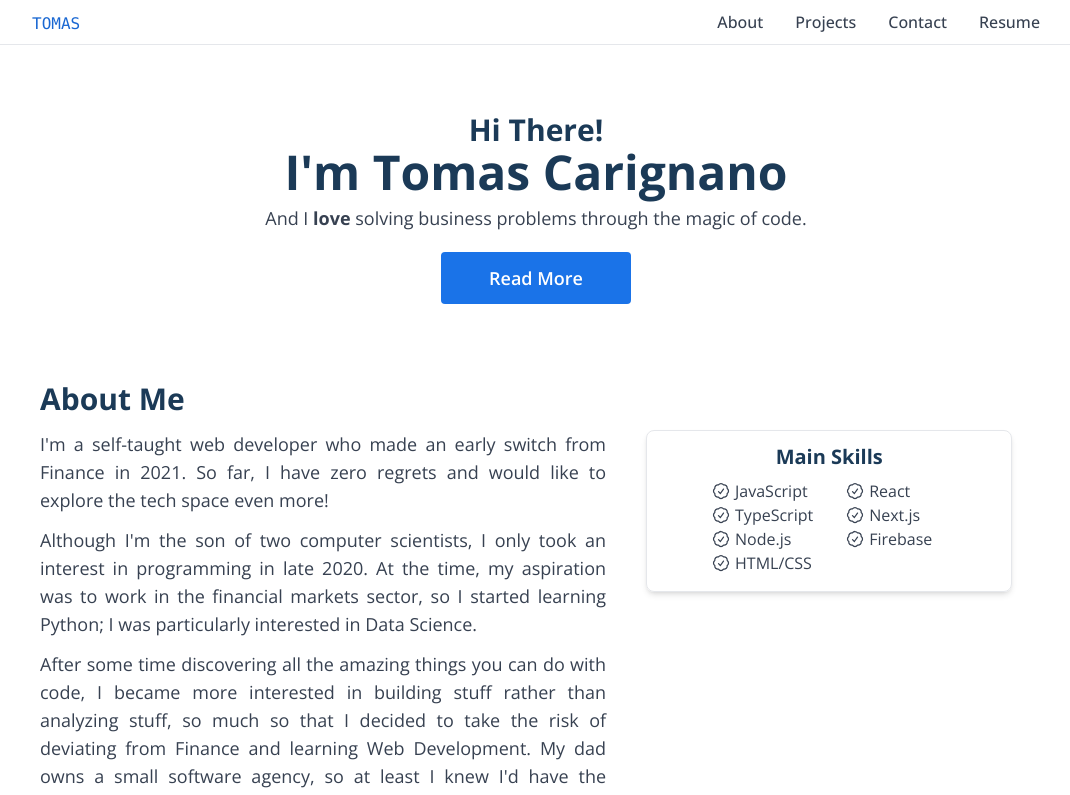
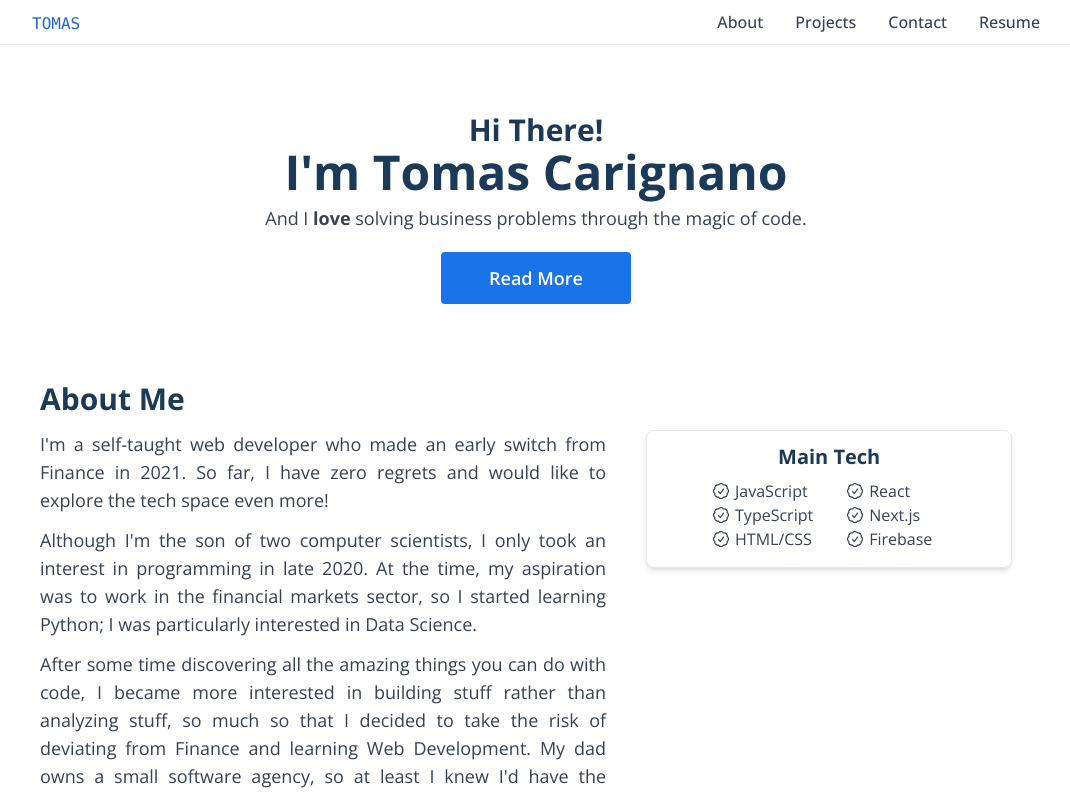
Before and after one commit to tomascarignano98/personal-site, a Next.js app: page / in a window 1280 px wide. Shown: the top 795 px of the page, without its empty margins (104-1174 px from the left). Built offline with nearby package versions, Linux system fonts and the light colour scheme.

Commit message:
feat: edit AboutSection

```diff
--- a/src/components/AboutSection.tsx
+++ b/src/components/AboutSection.tsx
@@ -42,11 +42,10 @@ export default function AboutSection() {
 
         <div>
           <div className="flex flex-col items-center rounded-lg border py-4 shadow-md md:px-16">
-            <h3>Main Skills</h3>
+            <h3>Main Tech</h3>
             <ul className="columns-2 gap-x-8 sm:text-base">
               <ListItem text="JavaScript" />
               <ListItem text="TypeScript" />
-              <ListItem text="Node.js" />
               <ListItem text="HTML/CSS" />
               <ListItem text="React" />
               <ListItem text="Next.js" />
```
